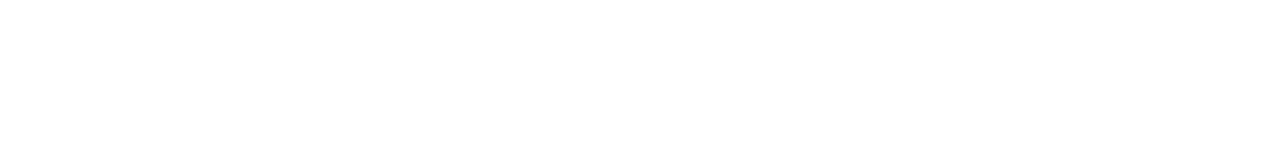
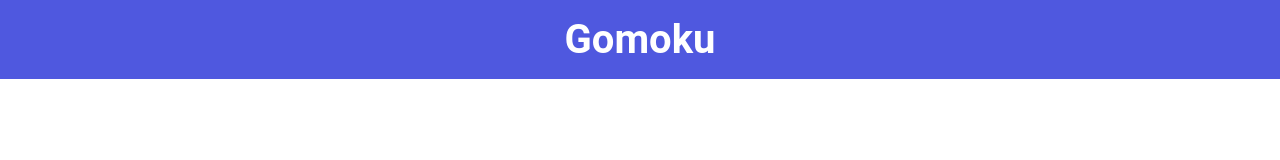
Before and after one commit to frenchafgan/Assignment_1_Gomoku, a website built with Parcel: page index.html in a window 1280 px wide. Built offline with nearby package versions, Linux system fonts and the light colour scheme.

Commit message:
Update stylesheet and indext.html

```diff
--- a/index.html
+++ b/index.html
@@ -9,6 +9,7 @@
     <link rel="stylesheet" href="./style.css" />
   </head>
   <body>
-
+    <header class="header">Gomoku</header>
+    <main class="main" id="Game"></main>
   </body>
 </html>
--- a/style.css
+++ b/style.css
@@ -0,0 +1,28 @@
+body {
+    margin: 0;
+    min-width: 100vh;
+    padding: 0;
+    display: flex;
+    flex-direction: column;
+
+}
+
+.header {
+    font-size: 2.5rem;
+    padding: 1rem;
+    background-color: #4F58DF;
+    color: white;
+    text-align: center;
+    font-family: 'Roboto', sans-serif;
+    font-weight: bolder;
+
+}
+
+.main {
+    flex: 1;
+    padding: 1rem;
+    display: flex;
+    flex-direction: column;
+    align-items: center;
+
+}
```
